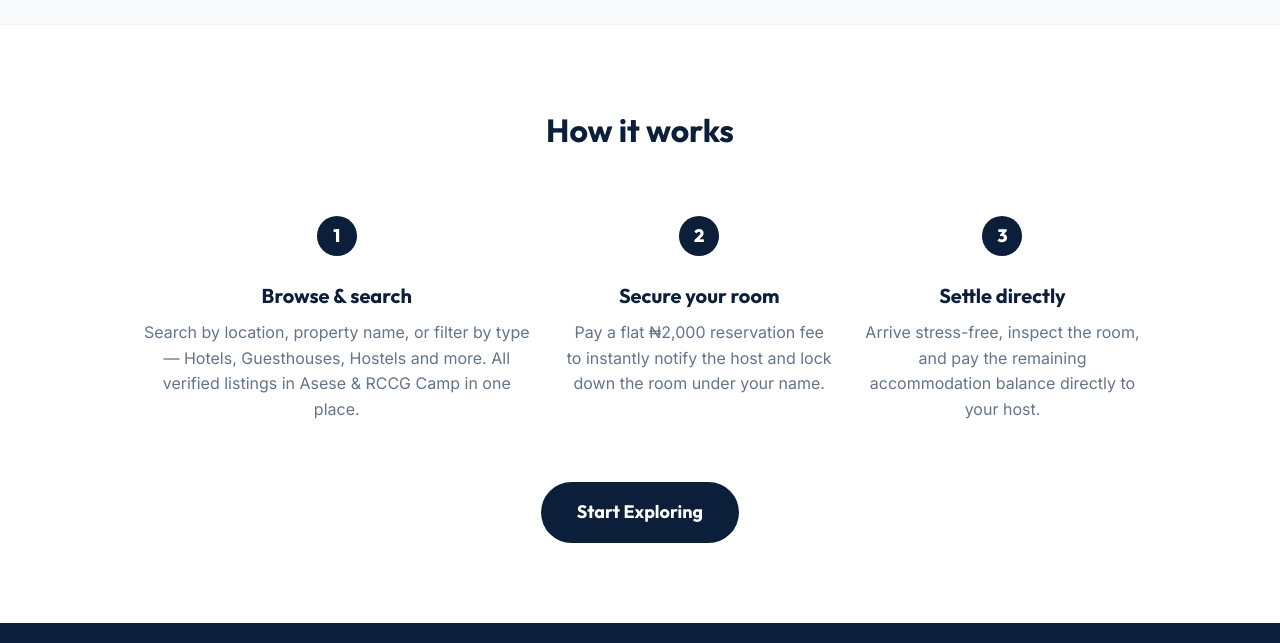
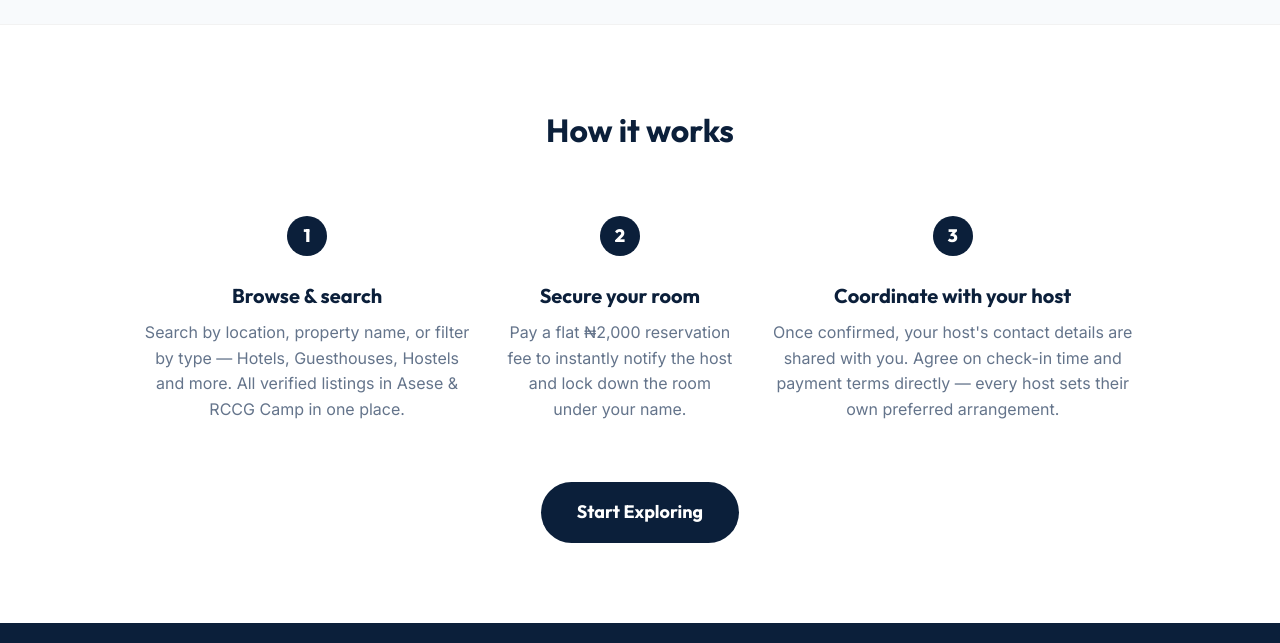
Before and after one commit to preciouskkcodes/lodgelink, a website: page index.html in a window 1280 px wide. Shown: the part 1031-1674 px from the top of the page. Drawn offline with Linux system fonts and the light colour scheme.

Commit message:
landing: reword Step 3 to be neutral on host payment preferences

```diff
--- a/index.html
+++ b/index.html
@@ -251,8 +251,8 @@
       <div class="step">
         <div class="step-number">3</div>
         <div class="step-content">
-          <h3>Settle directly</h3>
-          <p>Arrive stress-free, inspect the room, and pay the remaining accommodation balance directly to your host.</p>
+          <h3>Coordinate with your host</h3>
+          <p>Once confirmed, your host's contact details are shared with you. Agree on check-in time and payment terms directly — every host sets their own preferred arrangement.</p>
         </div>
       </div>
     </div>
```
